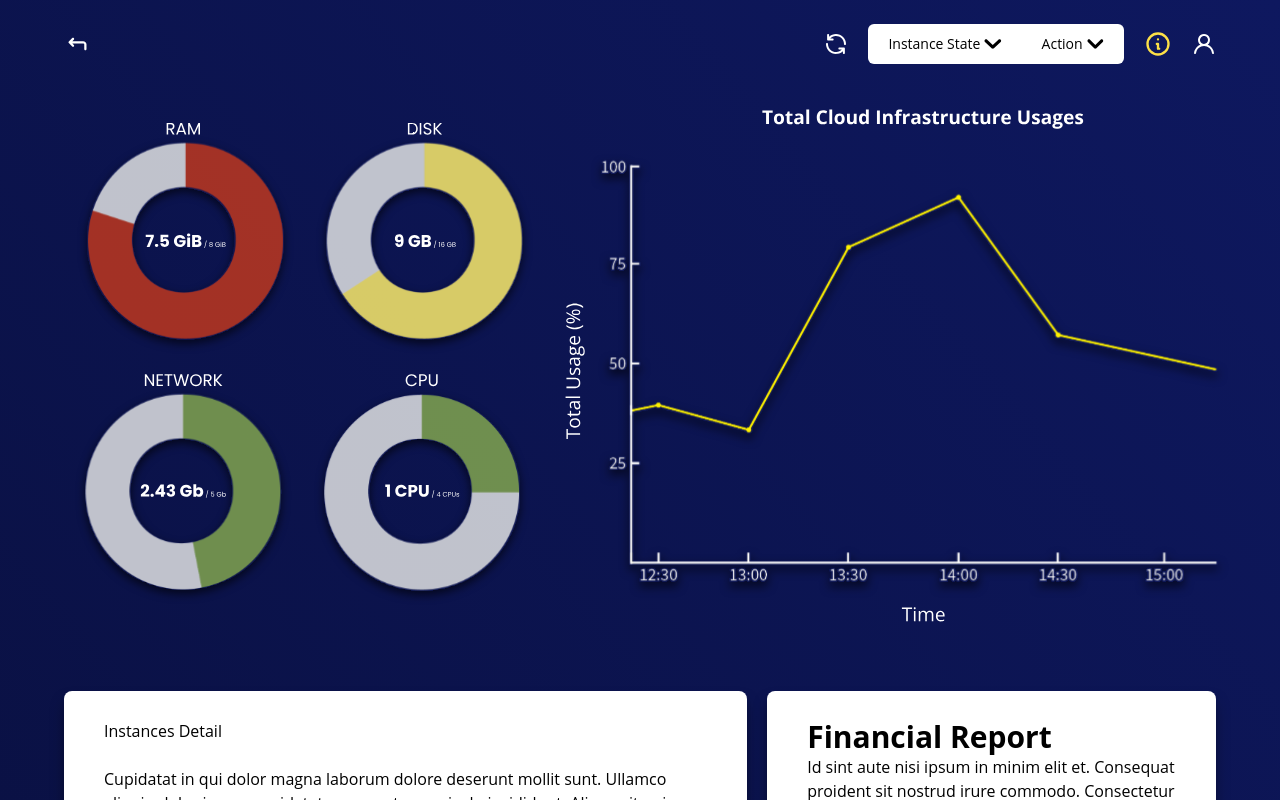
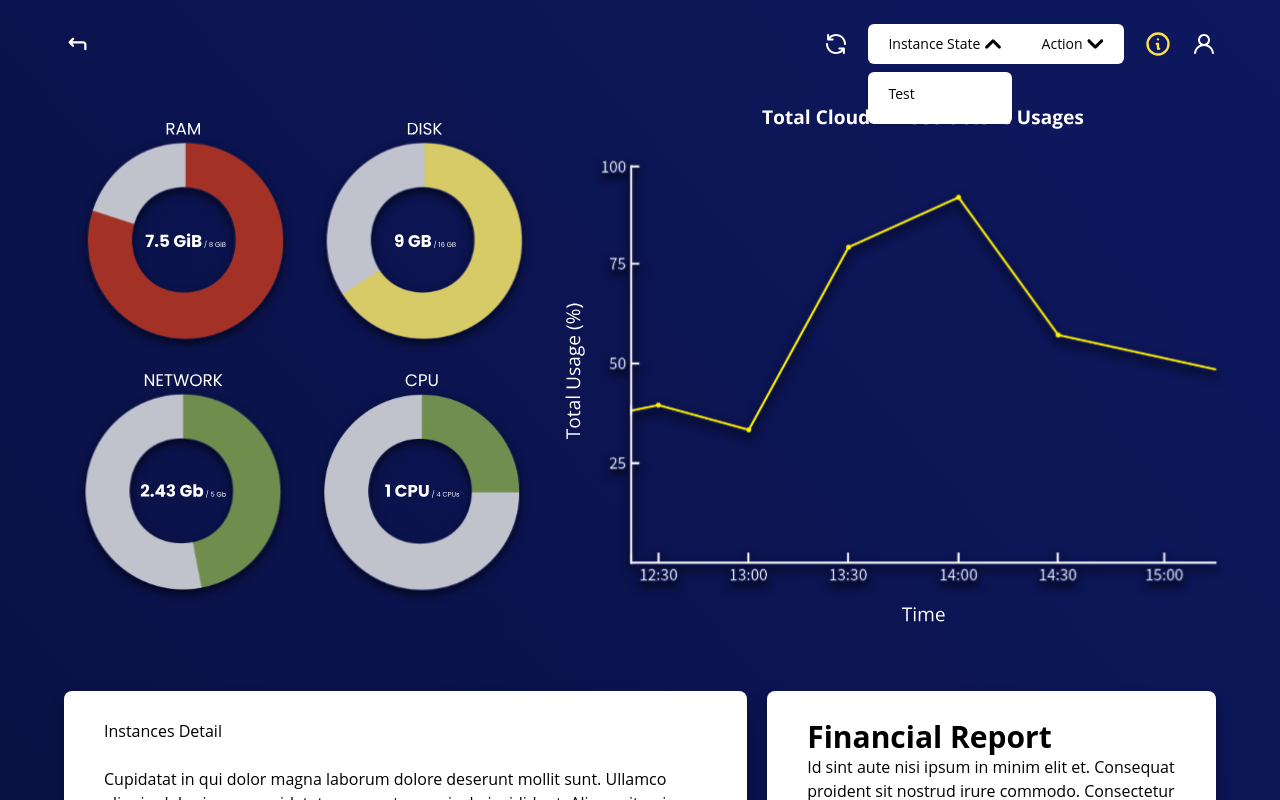
Before and after one commit to The-Varieties/ciso-front-end, a React (Create React App) app: page /data-vis-page in a window 1280 px wide. Both pictures are taken after a click on the element "Instance State". Shown: the top 800 px of the page. Built offline with nearby package versions, Linux system fonts and the light colour scheme.

Commit message:
initiate dropdown

```diff
--- /dev/null
+++ b/src/components/dropdownMenu/index.jsx
@@ -0,0 +1,51 @@
+import DownArrow from "../../assets/Icons/down_arrow.svg";
+import React, { useEffect, useRef, useState } from 'react';
+import { Link } from 'react-router-dom';
+
+function DropdownMenu(props) {
+    const dropdownRef = useRef(null);
+    const [dropdownIsActive, setActive] = useState(false);
+    const toogleDropdown = () => {setActive(!dropdownIsActive)};
+    const rotatingAnimation = `${dropdownIsActive ? 'rotate-180' : 'rotate-0'} transition-transform duration-200 transform`;
+
+    useEffect(() => {
+        const closeDropdown = (e) => {
+            if(dropdownRef.current !== null && !dropdownRef.current.contains(e.target)) {
+                setActive(false);
+            }
+        }
+
+        if(dropdownIsActive) {
+            window.addEventListener('click', closeDropdown);
+        }
+
+        return() => {
+            window.removeEventListener('click', closeDropdown);
+        }
+    }, [dropdownIsActive, dropdownRef])
+
+    return(
+        <div className="block">
+            <div className="flex bg-white rounded-md h-10 w-fit px-5 mx-5 text-sm">
+                <div ref={dropdownRef} className="my-auto flex w-fit cursor-pointer" onClick={toogleDropdown}>
+                    <p>Instance State</p>
+                    <img src={DownArrow} alt="Down Arrow" className={`h-3 w-fit my-auto ml-1 ${rotatingAnimation}`}/>
+                </div>
+                <div className="my-auto ml-10 flex cursor-pointer">
+                    <p>Action</p>
+                    <img src={DownArrow} alt="Down Arrow" className={`h-3 w-fit my-auto ml-1`}/>
+                </div>
+            </div>
+
+            <div className={`relative mx-5 ${dropdownIsActive ? 'visible translate-y-2 opacity-1' : 'invisible translate-y-0 opacity-0'} transition-all duration-500 transform`}>
+                <nav className={`absolute h-fit w-36`} >
+                    <div className="bg-white rounded-md shadow block px-5 pt-3 pb-5 text-sm" >
+                        <Link to={"/"} className="w-full">Test</Link>
+                    </div>
+                </nav>
+            </div>
+        </div>
+    )
+}
+
+export default DropdownMenu;
--- a/src/components/rightSizingComponent/index.jsx
+++ b/src/components/rightSizingComponent/index.jsx
@@ -4,7 +4,7 @@
 import BackArrow from "../../components/backArrow";
 import RefreshIcon from "../../assets/Icons/refresh_icon.svg";
 import ProfileIcon from "../../assets/Icons/profile_icon.svg";
-import DownArrow from "../../assets/Icons/down_arrow.svg";
+import DropdownMenu from "../dropdownMenu";
 
 function RightSizingComponent(props){
     // 0 --> Optimized, 1 --> Under, 2 --> Over
@@ -21,19 +21,10 @@ function RightSizingComponent(props){
                     <div className="flex">
                         <img src={RefreshIcon} alt="Refresh Icon" className="h-6 cursor-pointer my-auto"/>
 
-                        <div className="flex bg-white rounded-md h-10 w-fit px-5 mx-5 text-sm">
-                            <div className="my-auto flex w-fit cursor-pointer">
-                                <p>Instance State</p>
-                                <img src={DownArrow} alt="Down Arrow" className="h-3 w-fit my-auto ml-1"/>
-                            </div>
-                            <div className="my-auto ml-10 flex cursor-pointer">
-                                <p>Action</p>
-                                <img src={DownArrow} alt="Down Arrow" className="h-3 w-fit my-auto ml-1"/>
-                            </div>
-                        </div>
+                        <DropdownMenu />
 
-                        <svg xmlns="http://www.w3.org/2000/svg" className={`h-7 my-auto ${rightsizingCat == 0 ? "stroke-green-500" : [rightsizingCat == 1 ? "stroke-yellow-300" : "stroke-red-600"]}`} viewBox="0 0 24 24" stroke-width="2" fill="none">
-                            <path stroke-linecap="round" stroke-linejoin="round" d="M13 16h-1v-4h-1m1-4h.01M21 12a9 9 0 11-18 0 9 9 0 0118 0z" />
+                        <svg xmlns="http://www.w3.org/2000/svg" className={`h-7 my-auto ${rightsizingCat === 0 ? "stroke-green-500" : [rightsizingCat === 1 ? "stroke-yellow-300" : "stroke-red-600"]}`} viewBox="0 0 24 24" strokeWidth="2" fill="none">
+                            <path strokeLinecap="round" strokeLinejoin="round" d="M13 16h-1v-4h-1m1-4h.01M21 12a9 9 0 11-18 0 9 9 0 0118 0z" />
                         </svg>
 
                         <img src={ProfileIcon} alt="Profile Icon" className="h-6 cursor-pointer ml-5 my-auto"/>
```
